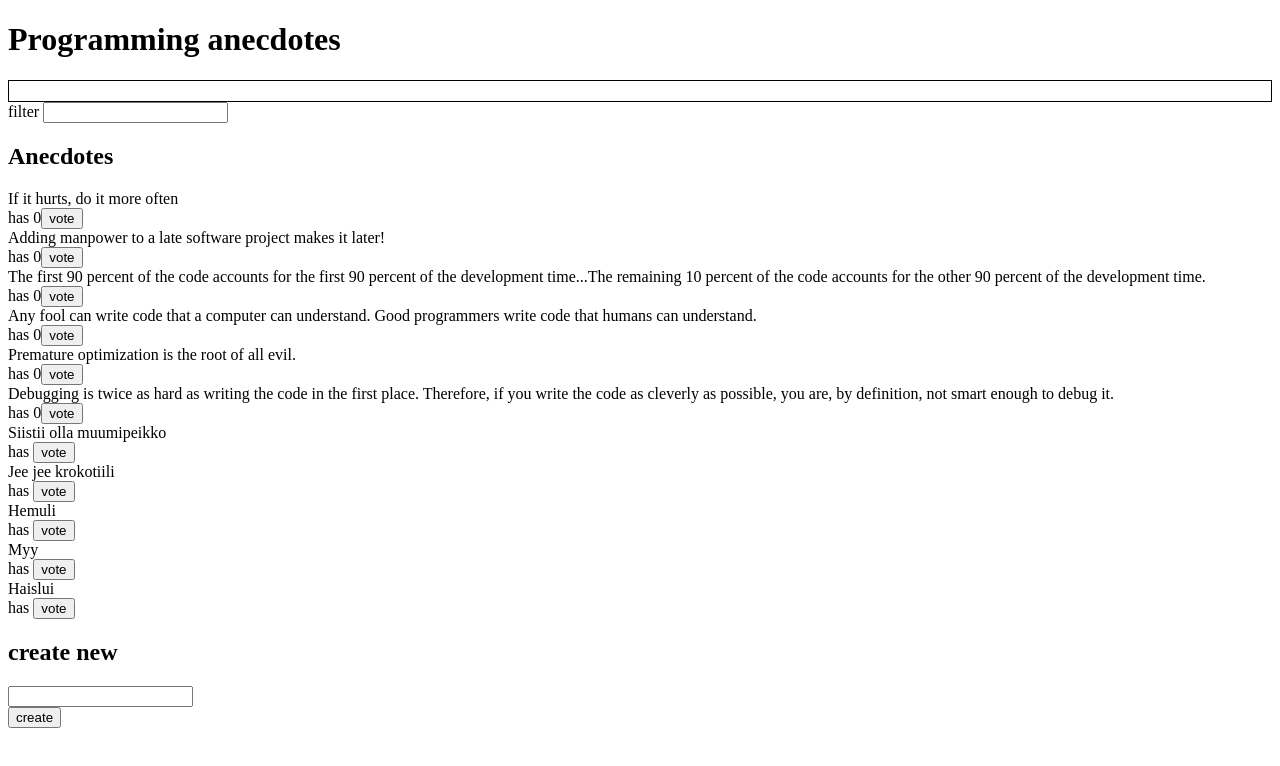
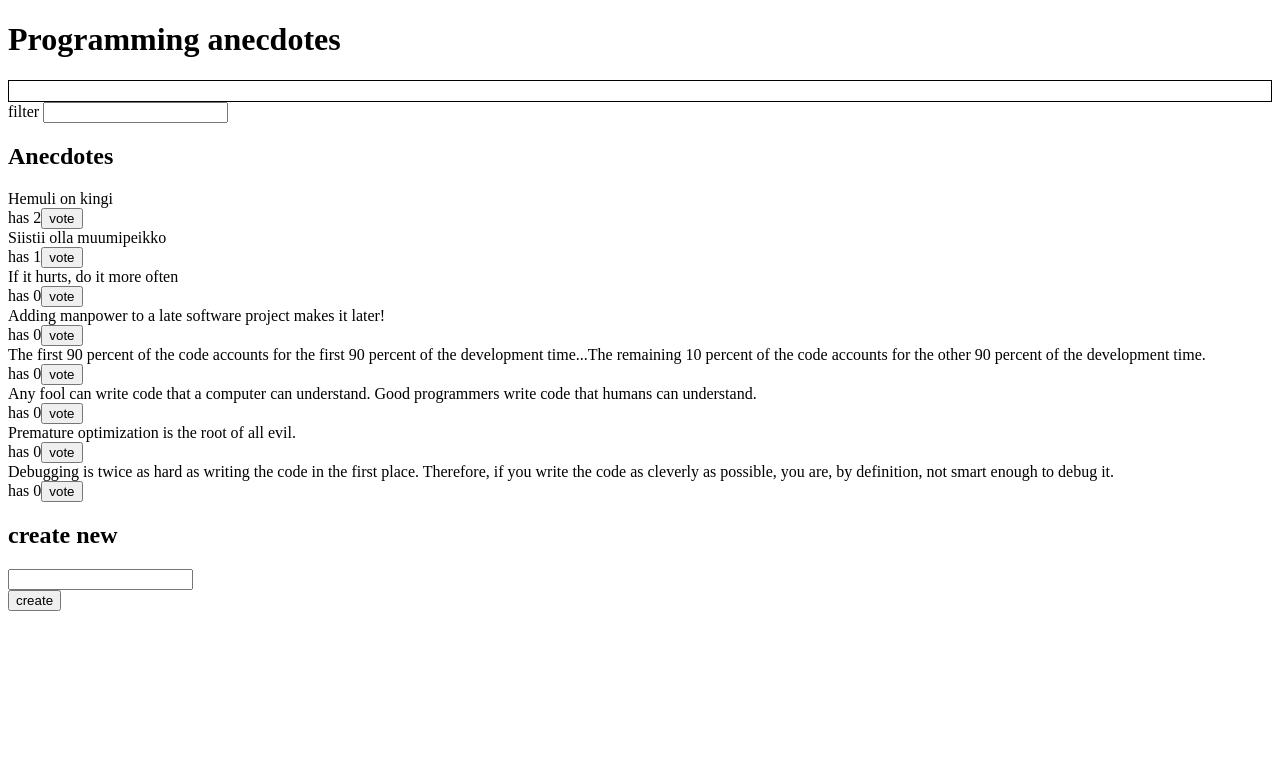
Before and after one commit to OtterleyW/full-stack-websovelluskehitys, a React (Create React App) app in the folder osa6/redux-anecdotes-v2/: page / in a window 1280 px wide. Shown: the top 766 px of the page. Built offline with nearby package versions, Linux system fonts and the light colour scheme; data requests are answered from the project's data file.

Commit message:
Osa 6 tehtävä 6.12 tallenna myös äänet backendiin

```diff
--- a/osa6/redux-anecdotes-v2/db.json
+++ b/osa6/redux-anecdotes-v2/db.json
@@ -32,23 +32,13 @@
     },
     {
       "content": "Siistii olla muumipeikko",
-      "id": "kW1V2tK"
+      "id": "tBmqg_4",
+      "votes": 1
     },
     {
-      "content": "Jee jee krokotiili",
-      "id": "eMqlygo"
-    },
-    {
-      "content": "Hemuli",
-      "id": "yEZXotI"
-    },
-    {
-      "content": "Myy",
-      "id": "yqwMu9K"
-    },
-    {
-      "content": "Haislui",
-      "id": "ppyDUO9"
+      "content": "Hemuli on kingi",
+      "id": "HlbPEaF",
+      "votes": 2
     }
   ]
 }
--- a/osa6/redux-anecdotes-v2/src/components/AnecdoteForm.js
+++ b/osa6/redux-anecdotes-v2/src/components/AnecdoteForm.js
@@ -9,6 +9,7 @@ class AnecdoteForm extends React.Component {
     e.preventDefault();
     const content = e.target.anecdote.value;
     e.target.anecdote.value = '';
+
     const newAnecdote = await anecdoteService.createNew(content);
 
     this.props.createAnecdote(newAnecdote);
--- a/osa6/redux-anecdotes-v2/src/components/AnecdoteList.js
+++ b/osa6/redux-anecdotes-v2/src/components/AnecdoteList.js
@@ -2,10 +2,19 @@ import React from 'react';
 import { voteAnecdote } from '../reducers/anecdoteReducer';
 import { notificationChange } from '../reducers/notificationReducer';
 import { connect } from 'react-redux';
+import anecdoteService from '../services/anecdotes';
 
 class AnecdoteList extends React.Component {
-  handleVoteAnecdote = anecdote => {
+  handleVoteAnecdote = async anecdote => {
     this.props.voteAnecdote(anecdote.id);
+
+    const newAnecdote = {
+      content: anecdote.content,
+      id: anecdote.id,
+      votes: anecdote.votes + 1
+    };
+
+    await anecdoteService.update(newAnecdote);
     this.props.notificationChange(`You voted anecdote: ${anecdote.content}`);
 
     setTimeout(() => this.props.notificationChange(null), 5000);
@@ -13,18 +22,23 @@ class AnecdoteList extends React.Component {
 
   render() {
     const { anecdotes } = this.props;
+
     return (
       <div>
         <h2>Anecdotes</h2>
-        {anecdotes.sort((a, b) => b.votes - a.votes).map(anecdote => (
-          <div key={anecdote.id}>
-            <div>{anecdote.content}</div>
-            <div>
-              has {anecdote.votes}
-              <button onClick={() => this.handleVoteAnecdote(anecdote)}>vote</button>
+        {anecdotes.sort((a, b) => b.votes - a.votes).map(anecdote => {
+          return (
+            <div key={anecdote.id}>
+              <div>{anecdote.content}</div>
+              <div>
+                has {anecdote.votes}
+                <button onClick={() => this.handleVoteAnecdote(anecdote)}>
+                  vote
+                </button>
+              </div>
             </div>
-          </div>
-        ))}
+          );
+        })}
       </div>
     );
   }
--- a/osa6/redux-anecdotes-v2/src/reducers/anecdoteReducer.js
+++ b/osa6/redux-anecdotes-v2/src/reducers/anecdoteReducer.js
@@ -1,5 +1,3 @@
-const getId = () => (100000 * Math.random()).toFixed(0);
-
 const anecdoteReducer = (state = [], action) => {
   if (action.type === 'VOTE') {
     const old = state.filter(a => a.id !== action.data.id);
@@ -8,7 +6,10 @@ const anecdoteReducer = (state = [], action) => {
     return [...old, { ...voted, votes: voted.votes + 1 }];
   }
   if (action.type === 'CREATE') {
-    return [...state, { content: action.data.content, id: getId(), votes: 0 }];
+    return [
+      ...state,
+      { content: action.data.content, id: action.data.id, votes: 0 }
+    ];
   }
   if (action.type === 'INIT_ANECDOTES') {
     return action.data;
--- a/osa6/redux-anecdotes-v2/src/services/anecdotes.js
+++ b/osa6/redux-anecdotes-v2/src/services/anecdotes.js
@@ -8,10 +8,15 @@ const getAll = async () => {
 }
 
 const createNew = async (content) => {
-  const response = await axios.post(url, { content})
+  const response = await axios.post(url, { content, votes: 0})
   return response.data
 }
 
+const update = async (anecdote) => {
+
+  const response = await axios.put(`${url}/${anecdote.id}`, anecdote)
+  return response.data
+}
 export default {
-  getAll, createNew
+  getAll, createNew, update
 }
```
